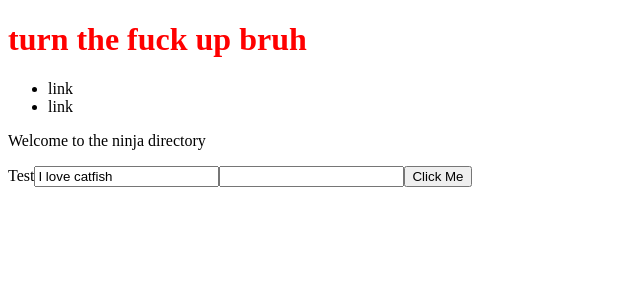
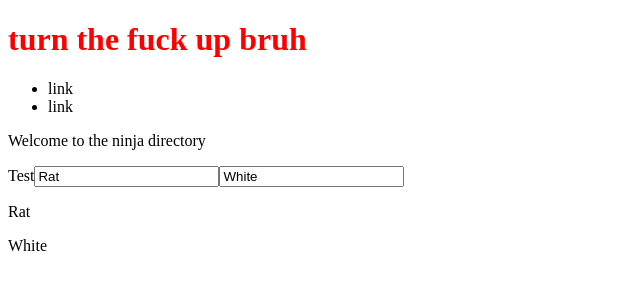
Before and after one commit to NHartMusic/angular_01, an Angular app: page / in a window 1280 px wide. Shown: the top 300 px of the page, without its empty margins (0-640 px from the left). Built offline with nearby package versions, Linux system fonts and the light colour scheme.

Commit message:
2 way data binding

```diff
--- a/src/app/app.module.ts
+++ b/src/app/app.module.ts
@@ -1,5 +1,6 @@
 import { NgModule } from '@angular/core';
 import { BrowserModule } from '@angular/platform-browser';
+import { FormsModule } from '@angular/forms';
 
 import { AppComponent } from './app.component';
 import { HomeComponent } from './home/home.component';
@@ -10,7 +11,8 @@ import { HomeComponent } from './home/home.component';
     HomeComponent
   ],
   imports: [
-    BrowserModule
+    BrowserModule,
+    FormsModule
   ],
   providers: [],
   bootstrap: [AppComponent]
--- a/src/app/home/home.component.html
+++ b/src/app/home/home.component.html
@@ -1,6 +1,7 @@
 <p>{{ homeTitle }}</p>
 <ng-content></ng-content>
 
-<input value="{{myString}}" />
-<input [required]="myBoolean" />
-<button (click)="alertMe('I like rats')">Click Me</button>
+<input [(ngModel)]="ninja.name" />
+<input [(ngModel)]="ninja.belt" />
+<p>{{ninja.name}}</p>
+<p>{{ninja.belt}}</p>
--- a/src/app/home/home.component.ts
+++ b/src/app/home/home.component.ts
@@ -7,11 +7,9 @@ import { Component, OnInit } from '@angular/core';
 })
 export class HomeComponent implements OnInit {
   homeTitle = "Welcome to the ninja directory"
-  myString = "I love catfish"
-  myBoolean = true
-
-  alertMe(val) {
-    alert(val)
+  ninja = {
+    name: "Rat",
+    belt: "White"
   }
 
   constructor() { }
```
